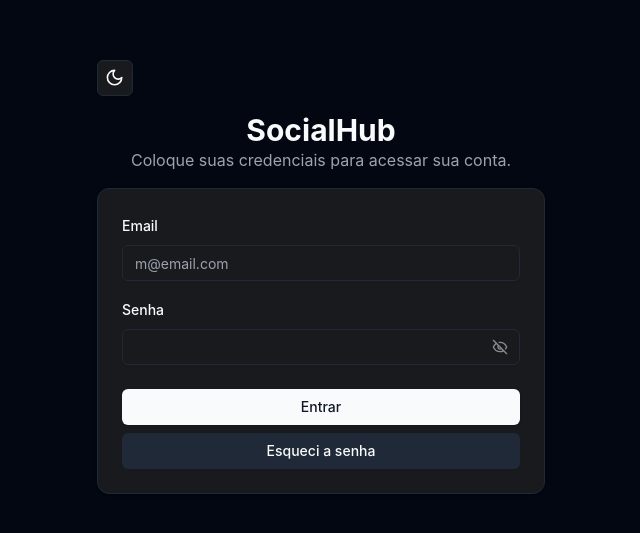
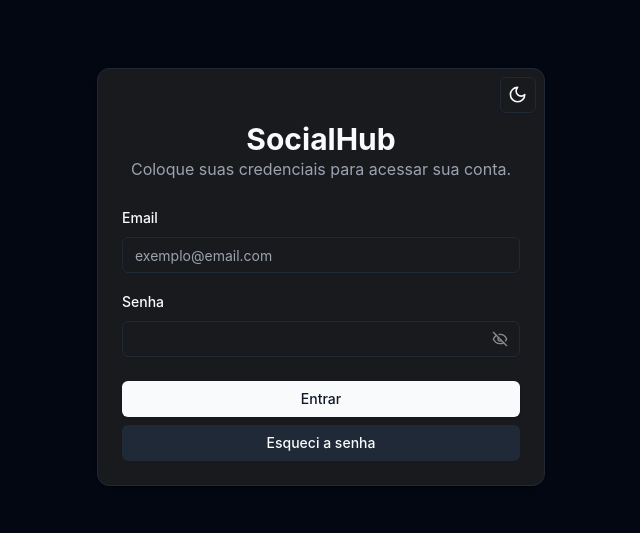
Before and after one commit to Rigolao/SocialHub, a React (Vite) app in the folder frontend/: page / in a window 1280 px wide. Shown: the part 123-656 px from the top of the page, without its empty margins (319-959 px from the left). Built offline with nearby package versions, Linux system fonts and the light colour scheme.

Commit message:
Feat: Navegação de login

```diff
--- a/frontend/src/App.tsx
+++ b/frontend/src/App.tsx
@@ -21,7 +21,7 @@ const router = createBrowserRouter([
         errorElement: <NotFoundPage />,
     },
     {
-        path: '/#',
+        path: '/home',
         element: <Root />,
         errorElement: <NotFoundPage />,
         children: [
--- a/frontend/src/pages/login-page.tsx
+++ b/frontend/src/pages/login-page.tsx
@@ -1,46 +1,56 @@
-import {Input} from "@/components/ui/input"
 import {Card, CardContent, CardFooter} from "@/components/ui/card"
 import {Button} from "@/components/ui/button"
 import ModeToggle from "@/components/ui/mode-toggle.tsx";
 import {z} from "zod";
 import {useForm} from "react-hook-form";
 import {zodResolver} from "@hookform/resolvers/zod";
-import {Form, FormControl, FormField, FormItem, FormLabel, FormMessage} from "@/components/ui/form.tsx";
-import {PasswordInput} from "@/components/ui/password-input.tsx";
-import {loginFormObject, loginFormSchema} from "@/schemas/login-form-schema.ts";
+import {Form} from "@/components/ui/form.tsx";
 import GenericFormField from "@/components/custom/generic-form-field.tsx";
+import {loginObject} from "../../types.ts";
+import {useNavigate} from "react-router-dom";
+
+const loginFormSchema = z.object({
+    email: z.string().email(),
+    password: z.string().min(6),
+});
 
 export default function LoginPage() {
 
+    const navigate = useNavigate();
+
     const form = useForm<z.infer<typeof loginFormSchema>>({
         resolver: zodResolver(loginFormSchema),
-        defaultValues: loginFormObject
+        defaultValues: loginObject
     });
 
     const onSubmit = (values: z.infer<typeof loginFormSchema>) => {
         console.log(values);
+
+        navigate('/home');
     }
 
     return (
         <div className="flex min-h-[100dvh] items-center justify-center bg-gray-100 px-4 dark:bg-gray-950">
             <div className="w-full max-w-md space-y-4">
-                <div>
-                    <ModeToggle />
-                </div>
-                <div className="text-center">
-                    <h1 className="text-3xl font-bold">SocialHub</h1>
-                    <p className="text-gray-500 dark:text-gray-400">Coloque suas credenciais para acessar sua conta.</p>
-                </div>
                 <Form {...form}>
                     <form onSubmit={form.handleSubmit(onSubmit)}>
-                        <Card>
+                        <Card className='flex flex-col'>
+                            <div className='self-end p-2'>
+                                <ModeToggle/>
+                            </div>
+                            <div className="text-center">
+                                <h1 className="text-3xl font-bold">SocialHub</h1>
+                                <p className="text-gray-500 dark:text-gray-400">Coloque suas credenciais para acessar
+                                    sua conta.</p>
+                            </div>
+
                             <CardContent className="space-y-4 pt-6">
                                 <GenericFormField
                                     control={form.control}
                                     name="email"
                                     type='email'
                                     label="Email"
-                                    placeholder="m@email.com"
+                                    placeholder="exemplo@email.com"
                                     className="space-y-2"
                                 />
 
@@ -53,10 +63,13 @@ export default function LoginPage() {
                                 />
                             </CardContent>
                             <CardFooter className='flex flex-col gap-2'>
-                                <Button type="submit" className="w-full">Entrar</Button>
+                                <Button
+                                    className="w-full"
+                                    type="submit">Entrar</Button>
                                 <Button onClick={(e) => {
                                     e.preventDefault();
-                                    console.log('olaaa')}} variant='secondary' className="w-full">Esqueci a senha</Button>
+                                    console.log('olaaa')
+                                }} variant='secondary' className="w-full">Esqueci a senha</Button>
                             </CardFooter>
                         </Card>
                     </form>
--- a/frontend/src/schemas/login-form-schema.ts
+++ /dev/null
@@ -1,11 +0,0 @@
-import {z} from "zod";
-
-export const loginFormSchema = z.object({
-    email: z.string().email(),
-    password: z.string().min(6),
-});
-
-export const loginFormObject = {
-    email: '',
-    password: ''
-}
--- /dev/null
+++ b/frontend/types.ts
@@ -0,0 +1,4 @@
+export const loginObject = {
+    email: '',
+    password: ''
+}
```
